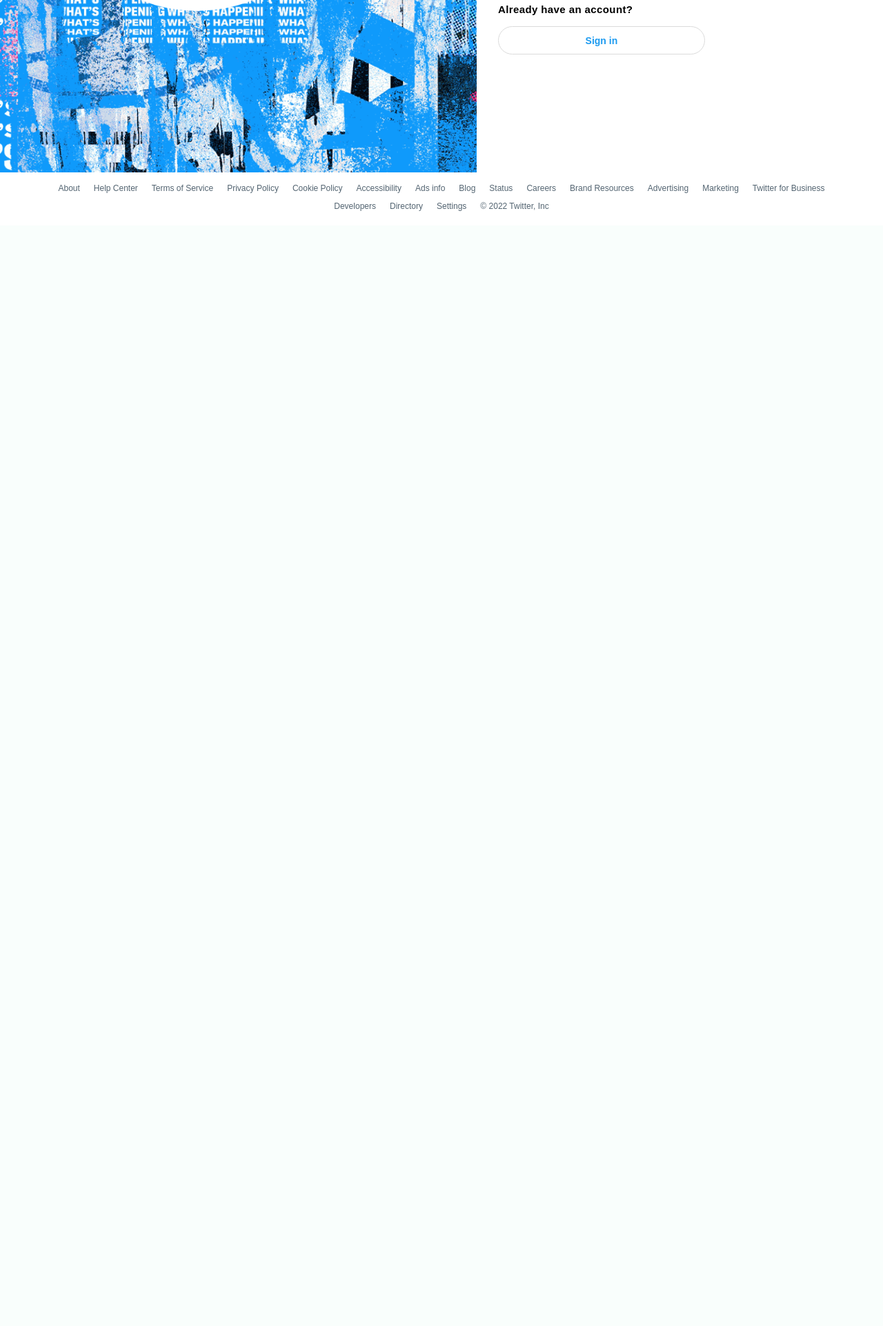
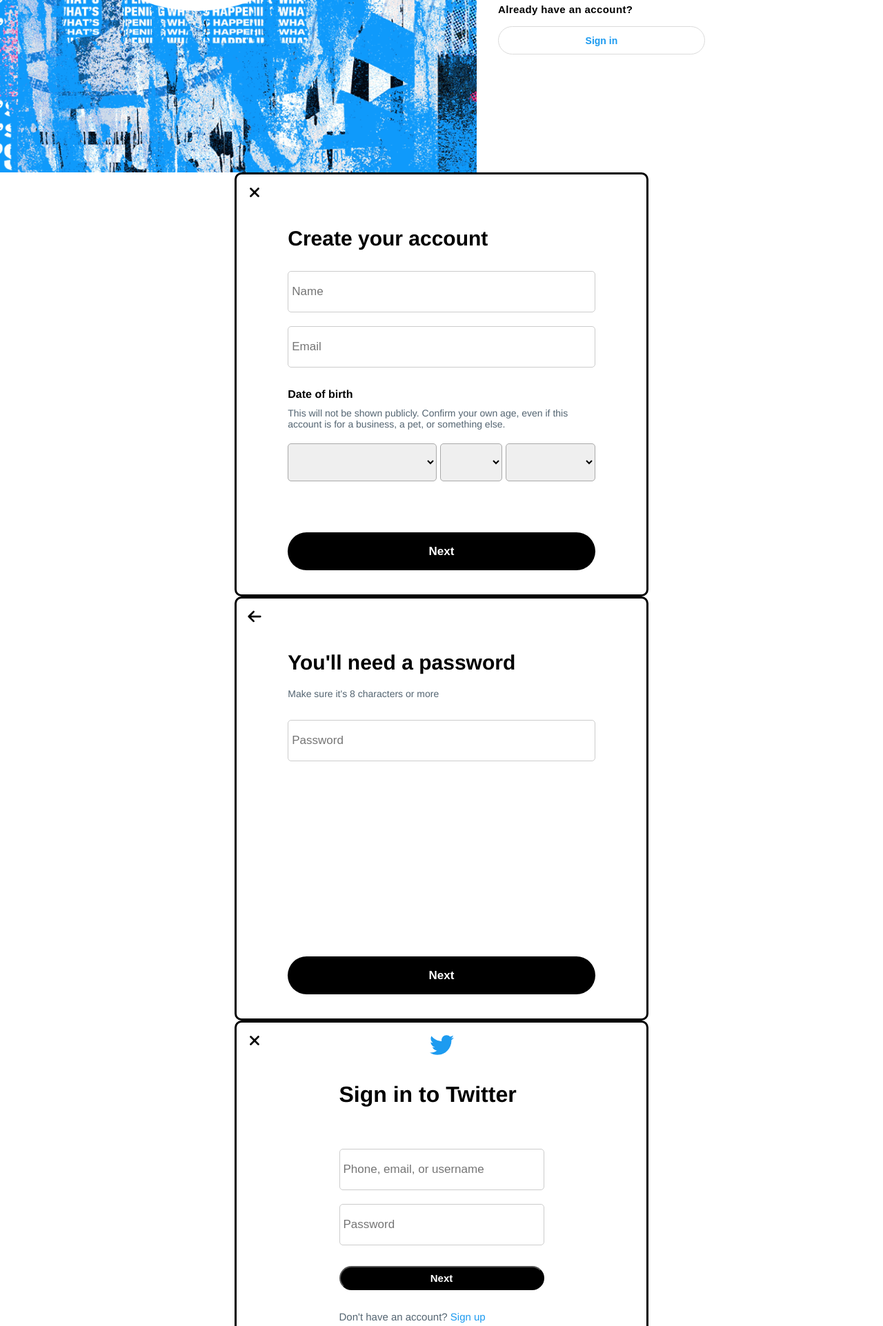
Before and after one commit to MoustafaIsm/twitter-clone, a PHP site: page / in a window 1280 px wide. Shown: the part 510-2433 px from the top of the page at 69% size. Before the commit the page ends 816 px from the top, so only its background shows below. Run offline with PHP 8.4, Linux system fonts and the light colour scheme.

Commit message:
added sign in modal

```diff
--- a/index.html
+++ b/index.html
@@ -237,6 +237,22 @@
     </dialog>
     <!-- End Signup Password modal -->
 
+    <!-- Start Signin modal -->
+    <dialog class="modal">
+        <div class="signin-header">
+            <svg xmlns="http://www.w3.org/2000/svg" viewBox="0 0 320 512" class="modal-quit" id="signin_quit"><path fill="black" d="M310.6 150.6c12.5-12.5 12.5-32.8 0-45.3s-32.8-12.5-45.3 0L160 210.7 54.6 105.4c-12.5-12.5-32.8-12.5-45.3 0s-12.5 32.8 0 45.3L114.7 256 9.4 361.4c-12.5 12.5-12.5 32.8 0 45.3s32.8 12.5 45.3 0L160 301.3 265.4 406.6c12.5 12.5 32.8 12.5 45.3 0s12.5-32.8 0-45.3L205.3 256 310.6 150.6z"/></svg>
+            <svg xmlns="http://www.w3.org/2000/svg" viewBox="0 0 512 512" class="signin-icon"><path fill="#1d9bf0" d="M459.37 151.716c.325 4.548.325 9.097.325 13.645 0 138.72-105.583 298.558-298.558 298.558-59.452 0-114.68-17.219-161.137-47.106 8.447.974 16.568 1.299 25.34 1.299 49.055 0 94.213-16.568 130.274-44.832-46.132-.975-84.792-31.188-98.112-72.772 6.498.974 12.995 1.624 19.818 1.624 9.421 0 18.843-1.3 27.614-3.573-48.081-9.747-84.143-51.98-84.143-102.985v-1.299c13.969 7.797 30.214 12.67 47.431 13.319-28.264-18.843-46.781-51.005-46.781-87.391 0-19.492 5.197-37.36 14.294-52.954 51.655 63.675 129.3 105.258 216.365 109.807-1.624-7.797-2.599-15.918-2.599-24.04 0-57.828 46.782-104.934 104.934-104.934 30.213 0 57.502 12.67 76.67 33.137 23.715-4.548 46.456-13.32 66.599-25.34-7.798 24.366-24.366 44.833-46.132 57.827 21.117-2.273 41.584-8.122 60.426-16.243-14.292 20.791-32.161 39.308-52.628 54.253z"/></svg>
+        </div>
+        <div class="modal-signin-form">
+            <h1>Sign in to Twitter</h1>
+            <input type="text" name="" id="signin_input" class="signin-input" placeholder="Phone, email, or username">
+            <input type="password" name="" id="signin_input-pass" class="signin-input" placeholder="Password">
+            <div><input type="submit" value="Next" id="signin_next" class="signin-next"></div>
+            <p>Don't have an account? <span id="signup-link">Sign up</span></p>
+        </div>
+    </dialog>
+    <!-- End Signin modal -->
+
     <!-- Start Footer -->
     <div class="footer">
         <a href="https://about.twitter.com/en">About</a>
--- a/styles/styles.css
+++ b/styles/styles.css
@@ -56,6 +56,7 @@ button {
 	border-radius: 30px;
 	border: none;
 	margin: 8vw 0 0 0;
+	transition: 300ms;
 }
 
 button:hover {
@@ -101,14 +102,14 @@ button:hover {
 
 /* Signup modal */
 .modal {
-	/* display: block; */
+	display: block;
 	background-color: white;
 	border-radius: 10px;
 	margin: auto auto;
 	width: 600px;
 	font-family: Helvetica Neue, Helvetica, Arial, sans-serif;
 	min-height: 615px;
-	border: transparent;
+	/* border: transparent; */
 	position: relative;
 }
 
@@ -126,7 +127,7 @@ button:hover {
 	opacity: 0.4;
 }
 
-/* Quir icon */
+/* Quit icon */
 .modal-quit {
 	width: 22px;
 	height: 22px;
@@ -146,12 +147,13 @@ button:hover {
 
 #name_input,
 #email_input,
-#password_input {
+#password_input,
+.signin-input {
 	width: 100%;
 	margin: 10px 0;
 	height: 60px;
 	font-size: 17px;
-	color: gray;
+	color: rgb(83, 100, 113);
 	border: 1px solid rgb(204, 204, 204);
 	border-radius: 5px;
 	padding: 5px 5px;
@@ -165,7 +167,7 @@ button:hover {
 
 .modal-form p {
 	font-size: 14px;
-	color: gray;
+	color: rgb(83, 100, 113);
 	margin: 10px 0 20px;
 }
 
@@ -213,8 +215,56 @@ button:hover {
 	bottom: 20px;
 }
 
-.hide {
-	display: none;
+/* Signin twitter icon */
+.signin-icon {
+	display: block;
+	position: absolute;
+	left: 50%;
+	top: 15px;
+	margin-left: -17.5px;
+	width: 35px;
+	height: 35px;
+}
+
+/* Signin form */
+.modal-signin-form {
+	display: block;
+	margin: 20px auto;
+	width: 50%;
+}
+
+.modal-signin-form h1 {
+	margin: 30px 0 50px;
+}
+
+.signin-input {
+	margin-top: 10px;
+}
+
+/* Signin next button */
+.signin-next {
+	width: 100%;
+	height: 35px;
+	background-color: black;
+	color: white;
+	border-radius: 30px;
+	margin: 20px 0 0;
+	font-size: 15px;
+	font-weight: 600;
+}
+
+.modal-signin-form p {
+	font-size: 15px;
+	margin: 30px 0 0;
+	color: rgb(83, 100, 113);
+}
+
+#signup-link {
+	color: rgb(29, 155, 240);
+}
+
+#signup-link:hover {
+	text-decoration: underline;
 }
 
 /* Footer */
```
